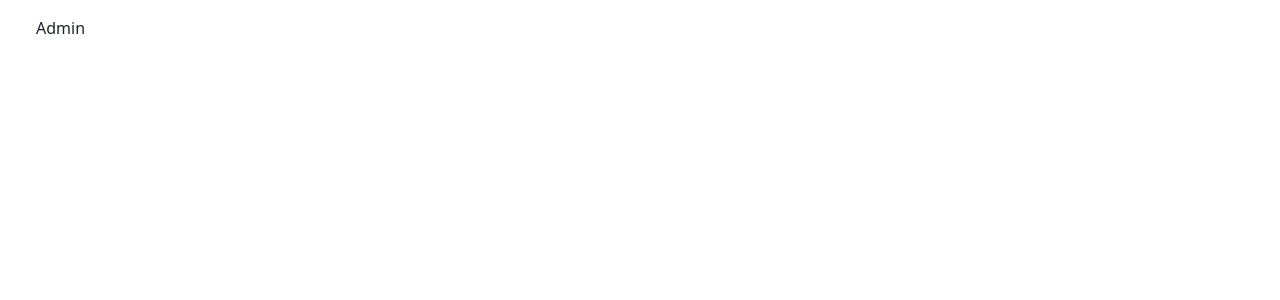
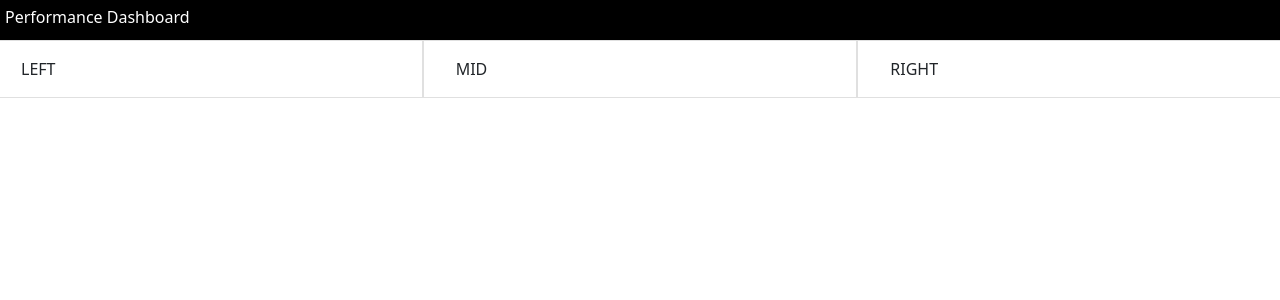
Before and after one commit to Nipan83/Floor-Production-UI, a React (Create React App) app: page /admin in a window 1280 px wide. Shown: the top 300 px of the page. Built offline with nearby package versions, Linux system fonts and the light colour scheme.

Commit message:
admin layout

```diff
--- a/src/App.js
+++ b/src/App.js
@@ -12,16 +12,16 @@ function App() {
       <React.Fragment>
           <Router>
             <Navigation />
-            <Container fluid>
+            <div>
                   <Row>
-                      <Col xs={10} id="page-content-wrapper">
+                      <Col sm={12} id="page-content-wrapper">
                           <Switch>
                               <Route path='/admin' render={(props) => (<Admin />)}/>
                               <Route path="/" exact={true} component={Dashboard} />
                             </Switch>
                       </Col>
                   </Row>
-            </Container>
+            </div>
           </Router>
           <div id="overlay"></div>
       </React.Fragment>
--- /dev/null
+++ b/src/components/Admin/Admin.css
@@ -0,0 +1,5 @@
+.panel{
+	/*background-color: #F5F5F5;*/
+	padding: 1rem 2rem;
+	border: 1px solid #E0E0E0;
+}
--- a/src/components/Admin/Admin.js
+++ b/src/components/Admin/Admin.js
@@ -1,11 +1,22 @@
 import React, {useState, useEffect} from "react";
 import {Button, Row, Col} from 'react-bootstrap';
+import './Admin.css'
 
 const Admin = () => {
 
     return (
-        <div className = "container">
-            Admin
+        <div>
+            <Row className="justify-content-around">
+                <Col sm={4} className="panel left-panel">
+                    <div>LEFT</div>
+                </Col>
+                <Col sm={4} className="panel mid-panel">
+                    <div>MID</div>
+                </Col>
+                <Col sm={4} className="panel right-panel">
+                    <div>RIGHT</div>
+                </Col>
+            </Row>
         </div>
     )
 }
--- /dev/null
+++ b/src/components/Layout/Navigation.css
@@ -0,0 +1,7 @@
+.nav{
+	background-color: black;
+	color: white;
+	text-align: center;
+	height: 40px;
+	padding: 5px;
+}
--- a/src/components/Layout/Navigation.js
+++ b/src/components/Layout/Navigation.js
@@ -1,15 +1,12 @@
 import React from 'react'
 import {Navbar} from 'react-bootstrap';
+import './Navigation.css'
 //import {Link} from "react-router-dom";
 
 const Navigation = () => {
 
     return (
-        <Navbar className="navigation-bar">
-        <Navbar.Toggle aria-controls="basic-navbar-nav" />
-        <Navbar.Collapse id="basic-navbar-nav">
-        </Navbar.Collapse>
-        </Navbar>
+        <div className="nav">Performance Dashboard</div>
 	)
 }
 
--- a/src/index.css
+++ b/src/index.css
@@ -1,3 +1,7 @@
+html{
+  height: 100%;
+}
+
 body {
   margin: 0;
   font-family: -apple-system, BlinkMacSystemFont, 'Segoe UI', 'Roboto', 'Oxygen',
@@ -5,6 +9,8 @@ body {
     sans-serif;
   -webkit-font-smoothing: antialiased;
   -moz-osx-font-smoothing: grayscale;
+  overflow-x: hidden;
+  height: 100%;
 }
 
 code {
```
